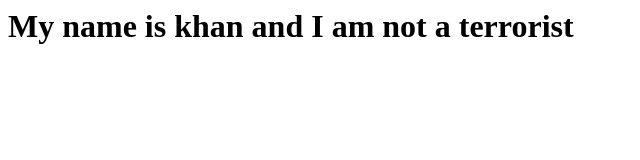
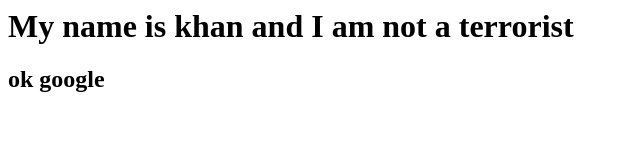
Before and after one commit to shubh138/you, a plain HTML site: page index.html in a window 1280 px wide. Shown: the whole page, without its empty margins (0-640 px from the left). Drawn offline with Linux system fonts and the light colour scheme.

Commit message:
first commit

```diff
--- a/index.html
+++ b/index.html
@@ -1 +1,2 @@
 <h1> My name is khan and I am not a terrorist </h1>
+<h2> ok google </h2>
```
